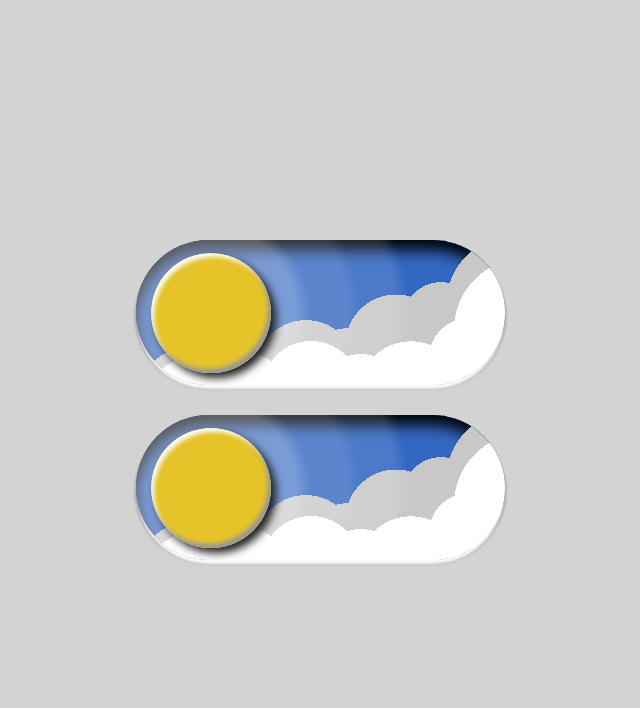
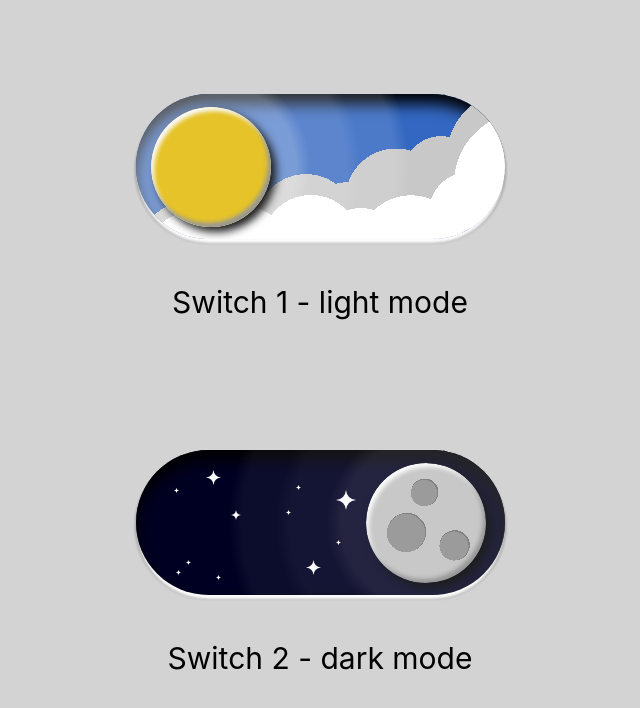
Before and after one commit to AMichalMurawski/switch_day-light, a React (Create React App) app: page / in a window 1280 px wide. Shown: the top 708 px of the page, without its empty margins (320-960 px from the left). Built offline with nearby package versions, Linux system fonts and the light colour scheme.

Commit message:
add presentation

```diff
--- a/src/App.js
+++ b/src/App.js
@@ -1,14 +1,20 @@
+import { useState } from 'react';
 import './App.css';
 import { SwitchDayNight1 } from './components/SwitchDayNight1';
 import { SwitchDayNight2 } from './components/SwitchDayNight2';
 
 function App() {
+  const [switches, setSwitches] = useState({
+    switch1: 'light',
+    switch2: 'dark',
+  });
+
   const handleClick1 = mode => {
-    console.log('mode 1:', mode);
+    setSwitches(previous => ({ ...previous, switch1: mode }));
   };
 
   const handleClick2 = mode => {
-    console.log('mode 2:', mode);
+    setSwitches(previous => ({ ...previous, switch2: mode }));
   };
 
   return (
@@ -21,11 +27,39 @@ function App() {
         justifyContent: 'center',
         alignItems: 'center',
         backgroundColor: 'lightgray',
-        gap: '30px',
+        gap: '100px',
       }}
     >
-      <SwitchDayNight1 scale="4" onClick={handleClick1} />
-      <SwitchDayNight2 scale="4" onClick={handleClick2} />
+      <div
+        style={{
+          display: 'flex',
+          flexDirection: 'column',
+          alignItems: 'center',
+          gap: '15px',
+        }}
+      >
+        <SwitchDayNight1
+          scale="4"
+          mode={switches.switch1}
+          onClick={handleClick1}
+        />
+        <p style={{ fontSize: '30px' }}>Switch 1 - {switches.switch1} mode</p>
+      </div>
+      <div
+        style={{
+          display: 'flex',
+          flexDirection: 'column',
+          alignItems: 'center',
+          gap: '15px',
+        }}
+      >
+        <SwitchDayNight2
+          scale="4"
+          mode={switches.switch2}
+          onClick={handleClick2}
+        />
+        <p style={{ fontSize: '30px' }}>Switch 2 - {switches.switch2} mode</p>
+      </div>
     </div>
   );
 }
```
